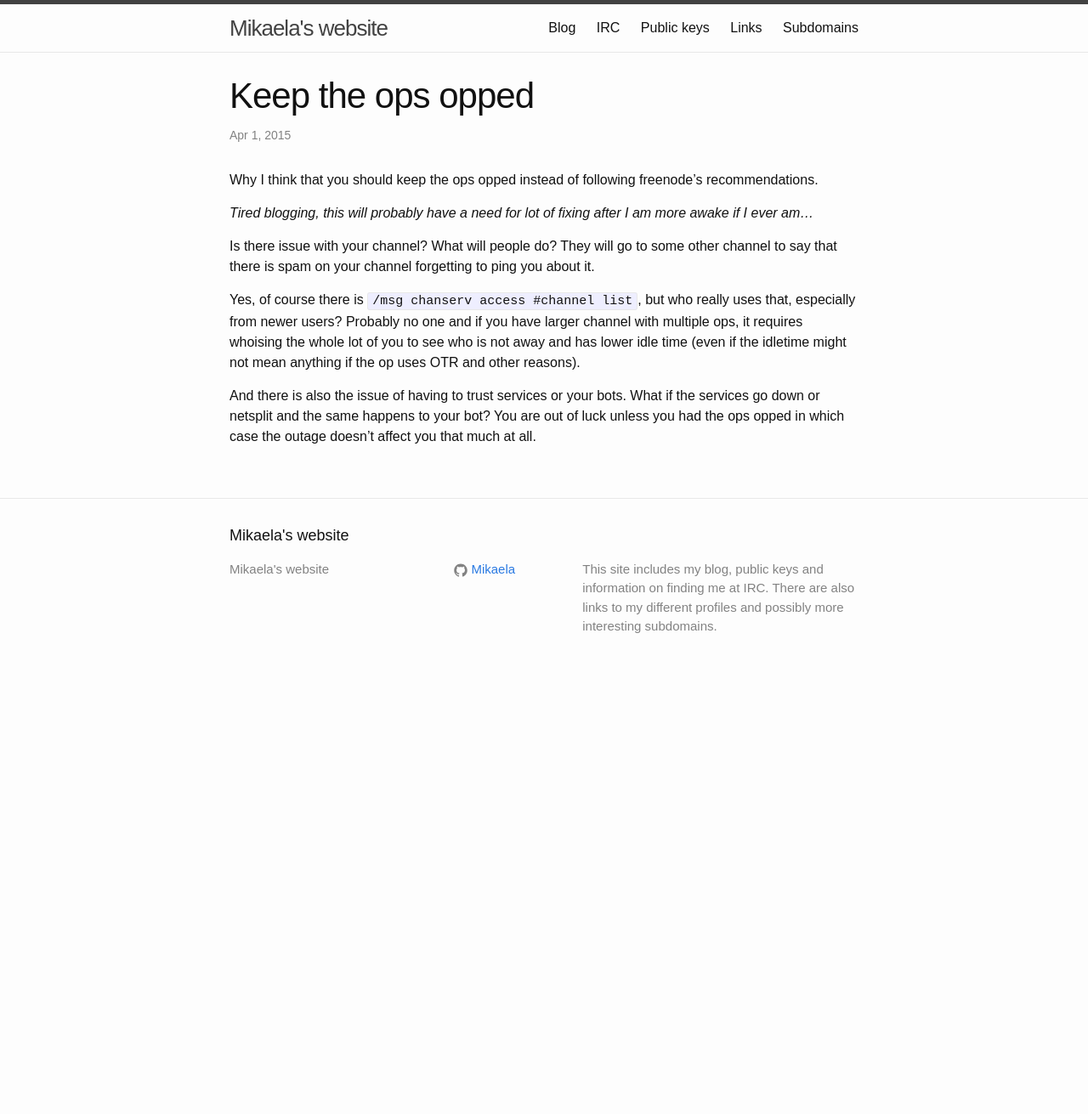
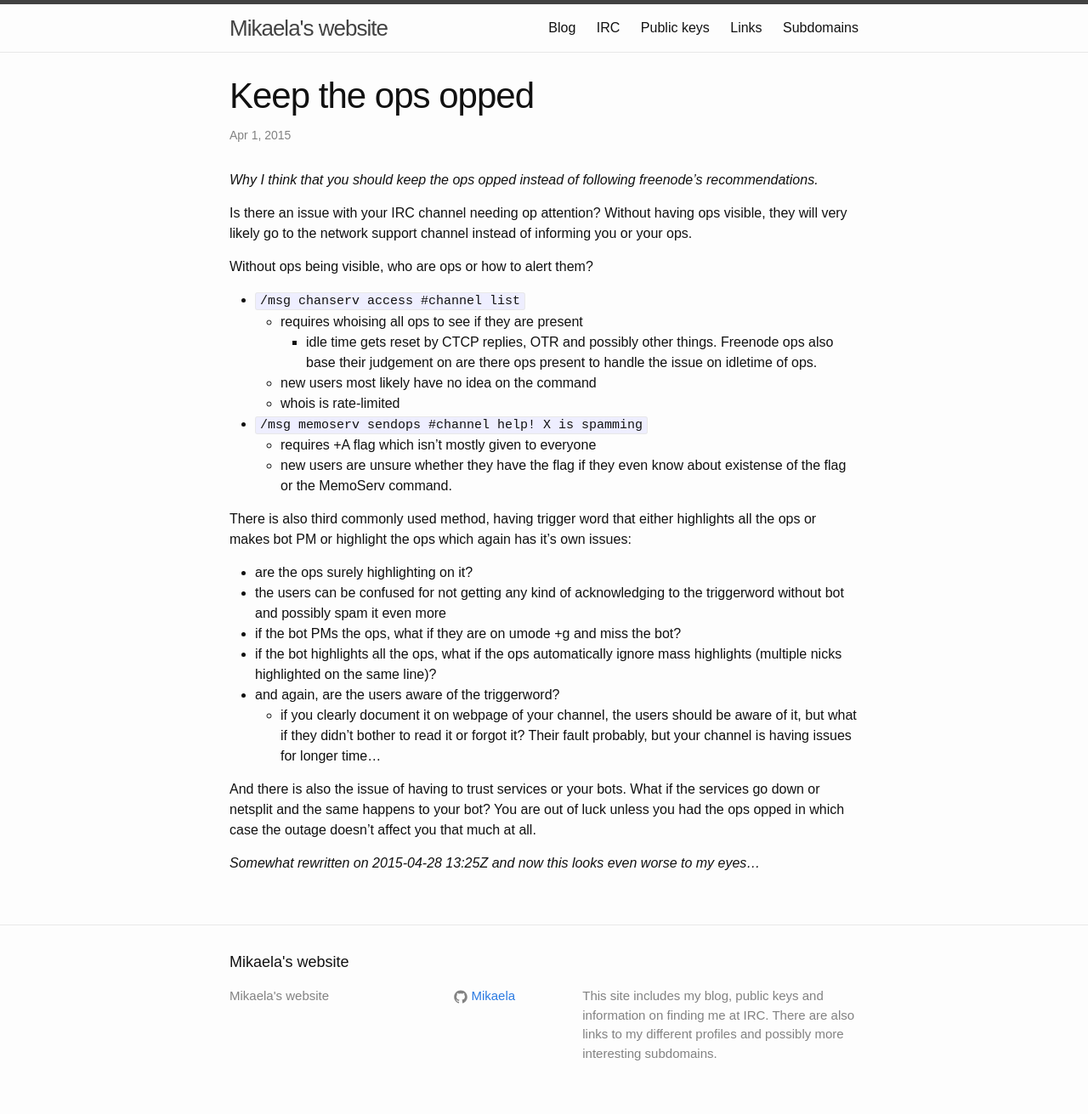
Before and after one commit to Mikaela/mikaela.github.io, a Jekyll site: the page built from _posts/2015-04-01-keep-the-ops-opped.md, in a window 1280 px wide. Shown: the whole page at 85% size. Built offline with Jekyll 4.4.1, drawn with Linux system fonts in a browser that asks for light colours; Markdown is read by kramdown in place of the engine named in the settings; comment, search, counter and statistics services are not loaded; before the commit the page ends 900 px from its top, so only the background shows below that.

Commit message:
blog: somewhat rewrite keep the ops opped

```diff
--- a/_posts/2015-04-01-keep-the-ops-opped.md
+++ b/_posts/2015-04-01-keep-the-ops-opped.md
@@ -6,23 +6,47 @@ category: [english]
 tags: [irc, english]
 ---
 
-Why I think that you should keep the ops opped instead of following
-freenode's recommendations.
+*Why I think that you should keep the ops opped instead of following
+freenode's recommendations.*
 
-*Tired blogging, this will probably have a need for lot of fixing after I
-am more awake if I ever am...*
+Is there an issue with your IRC channel needing op attention? Without
+having ops visible, they will very likely go to the network support channel
+instead of informing you or your ops.
 
-Is there issue with your channel? What will people do? They will go to
-some other channel to say that there is spam on your channel forgetting
-to ping you about it.
+Without ops being visible, who are ops or how to alert them?
 
-Yes, of course there is `/msg chanserv access #channel list`, but who
-really uses that, especially from newer users? Probably no one and if
-you have larger channel with multiple ops, it requires whoising the
-whole lot of you to see who is not away and has lower idle time (even if
-the idletime might not mean anything if the op uses OTR and other reasons).
+* `/msg chanserv access #channel list`
+    * requires whoising all ops to see if they are present
+        * idle time gets reset by CTCP replies, OTR and possibly other
+          things. Freenode ops also base their judgement on are there ops
+          present to handle the issue on idletime of ops.
+    * new users most likely have no idea on the command
+    * whois is rate-limited
+* `/msg memoserv sendops #channel help! X is spamming`
+    * requires +A flag which isn't mostly given to everyone
+    * new users are unsure whether they have the flag if they even know
+      about existense of the flag or the MemoServ command.
+
+There is also third commonly used method, having trigger word that either
+highlights all the ops or makes bot PM or highlight the ops which again
+has it's own issues:
+
+* are the ops surely highlighting on it?
+* the users can be confused for not getting any kind of acknowledging to
+  the triggerword without bot and possibly spam it even more
+* if the bot PMs the ops, what if they are on umode +g and miss the bot?
+* if the bot highlights all the ops, what if the ops automatically ignore
+  mass highlights (multiple nicks highlighted on the same line)?
+* and again, are the users aware of the triggerword?
+    * if you clearly document it on webpage of your channel, the users
+      should be aware of it, but what if they didn't bother to read it or
+      forgot it? Their fault probably, but your channel is having issues
+      for longer time...
 
 And there is also the issue of having to trust services or your bots.
 What if the services go down or netsplit and the same happens to your bot?
 You are out of luck unless you had the ops opped in which case the outage
 doesn't affect you that much at all.
+
+*Somewhat rewritten on 2015-04-28 13:25Z and now this looks even worse
+to my eyes...*
```
